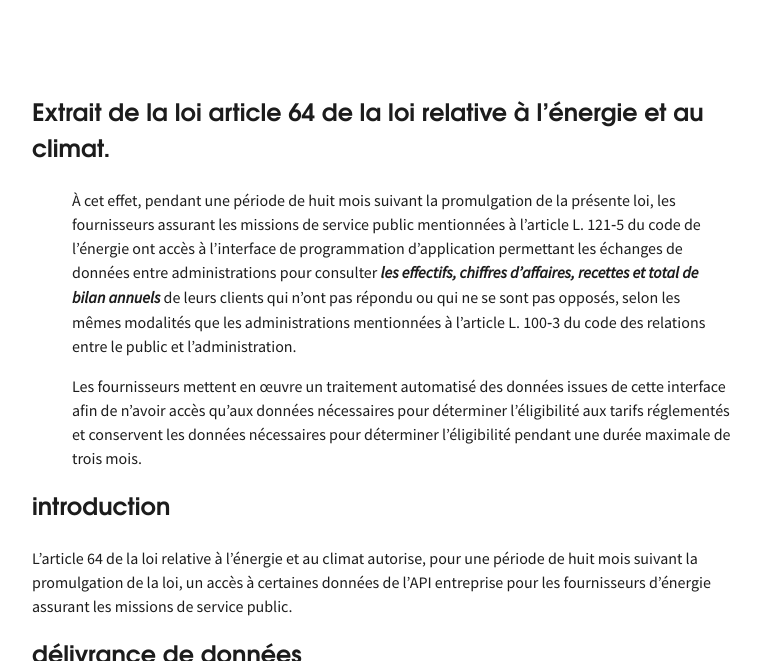
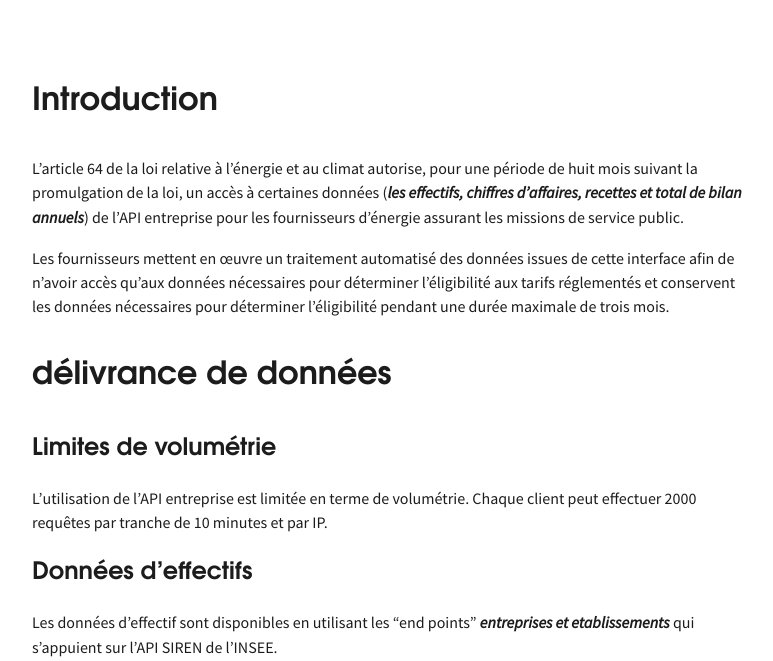
Before and after one commit to etalab/entreprise.api.gouv.fr, a Jekyll site: the page built from _use_cases/loi_energie.md, in a window 1280 px wide and 900 px high, cut to the strip 239-900 px from the top of the window. Shown: the whole strip, without its empty margins (238-1011 px from the left). Built offline with Jekyll 4.4.1, drawn with Linux system fonts in a browser that asks for light colours; some web fonts are replaced; some of the changed text lies outside the part shown.

Commit message:
Pour mise en ligne

```diff
--- a/_use_cases/loi_energie.md
+++ b/_use_cases/loi_energie.md
@@ -2,38 +2,43 @@
 layout: article
 title : Utilisation de l'API entreprise en application de l'article 64
 ---
+# Introduction
+L'article 64 de la loi relative à l’énergie et au climat autorise, pour une période de huit mois suivant la promulgation de la loi, un accès à certaines données (***les effectifs, chiffres d’affaires, recettes et total de bilan annuels***) de l'API entreprise pour les fournisseurs d'énergie assurant les missions de service public.
 
-## Extrait de la loi article 64 de la loi relative à l’énergie et au climat.
+Les fournisseurs mettent en œuvre un traitement automatisé des données issues de cette interface afin de n’avoir accès qu’aux données nécessaires pour déterminer l’éligibilité aux tarifs réglementés et conservent les données nécessaires pour déterminer l’éligibilité pendant une durée maximale de trois mois.
 
->À cet effet, pendant une période de huit mois suivant la promulgation de la présente loi, les fournisseurs assurant les missions de service public mentionnées à l’article L. 121‑5 du code de l’énergie ont accès à l’interface de programmation d’application permettant les échanges de données entre administrations pour consulter ***les effectifs, chiffres d’affaires, recettes et total de bilan annuels*** de leurs clients qui n’ont pas répondu ou qui ne se sont pas opposés, selon les mêmes modalités que les administrations mentionnées à l’article L. 100‑3 du code des relations entre le public et l’administration.
+# délivrance de données
 
->Les fournisseurs mettent en œuvre un traitement automatisé des données issues de cette interface afin de n’avoir accès qu’aux données nécessaires pour déterminer l’éligibilité aux tarifs réglementés et conservent les données nécessaires pour déterminer l’éligibilité pendant une durée maximale de trois mois.
-
-## introduction
-L'article 64 de la loi relative à l’énergie et au climat autorise, pour une période de huit mois suivant la promulgation de la loi, un accès à certaines données de l'API entreprise pour les fournisseurs d'énergie assurant les missions de service public.
-
-
-
-## délivrance de données
-
-## Introduction
+## Limites de volumétrie
 L'utilisation de l'API entreprise est limitée en terme de volumétrie. Chaque client peut effectuer 2000 requêtes par tranche de 10 minutes et par IP.
-Certain fournisseurs de données ne sont pas encore en mesure de tenir cette charge.
 
 ## Données d'effectifs
-Les données d'effectif sont disponibles via l'insee.
+
+Les données d'effectif sont disponibles en utilisant les "end points" ***entreprises et etablissements*** qui s'appuient sur l'API SIREN de l'INSEE.
+
 Deux point d'attention sont à prendre en compte :
-- il s'agit de tranches d'effectif "code_effectif_entreprise"  de la nomenclature  l'INSEE voir [documentation technique](https://doc.entreprise.api.gouv.fr/#entreprises)
-- A ce stade, les données des entreprises qui ne souhaitent pas être démarchées ne sont pas délivrées. Cet obsacle sera levé d'ici le 1er janvier 2019
-A
+- il s'agit de tranches d'effectif "code_effectif_entreprise"  de la nomenclature  l'INSEE.
+- Les données des entreprises qui lors de leur enregistrement ont déclaré ne pas souhaiter faire l'objet d'un démarchage commercial ne sont exposées que si l'on précise un paramettre dans la requete.
+
+[documentation technique](https://doc.entreprise.api.gouv.fr/#entreprises)
+
 ## Données chiffres d’affaires
-Les données de chiffres d'affaires sont issues de la liasse fiscale.
-La volumétrie d'appel conseillée est de 100 requetes seconde.
 
-## Bilan
-Deux possibilités pour les bilans
-- Transmission des bilans déposés aux greffes
+Les données de chiffres d'affaires (chiffre d'affaire comptable) sont accessibles en utilisant le "end point" ***Exercices issues***
+Ces données sont issues de la liasse fiscale pour les entreprises soumises à l'impôt sur les sociétés qui ont déposés leurs comptes annuels aux greffes.
+L'API fourni les 3 derniers exercices.
 
-- Accès à la liasse fiscale (sous réserve d'acceptation par la DGFIP !)
+[documentation technique](https://doc.entreprise.api.gouv.fr/#exercices)
+
+## Données relatives aux recettes et au total de bilan annuels
+Ces données sont accessibles en utilisant le "end point" ***liasses fiscales dgfip***
 
 Attention, les capacités techniques du fournisseur de données ne sont en deça des 2000 requêtes.
+
+[documentation technique](https://doc.entreprise.api.gouv.fr/#liasses-fiscales-dgfip)
+
+# Methodologie d'usage
+Afin d'avoir accès à ces données, merci de consulter la page suivante :
+https://entreprise.api.gouv.fr/demander_un_acces/
+
+Les droits d'accès seront accordés jusqu'au 8 juillet 2020.
```
